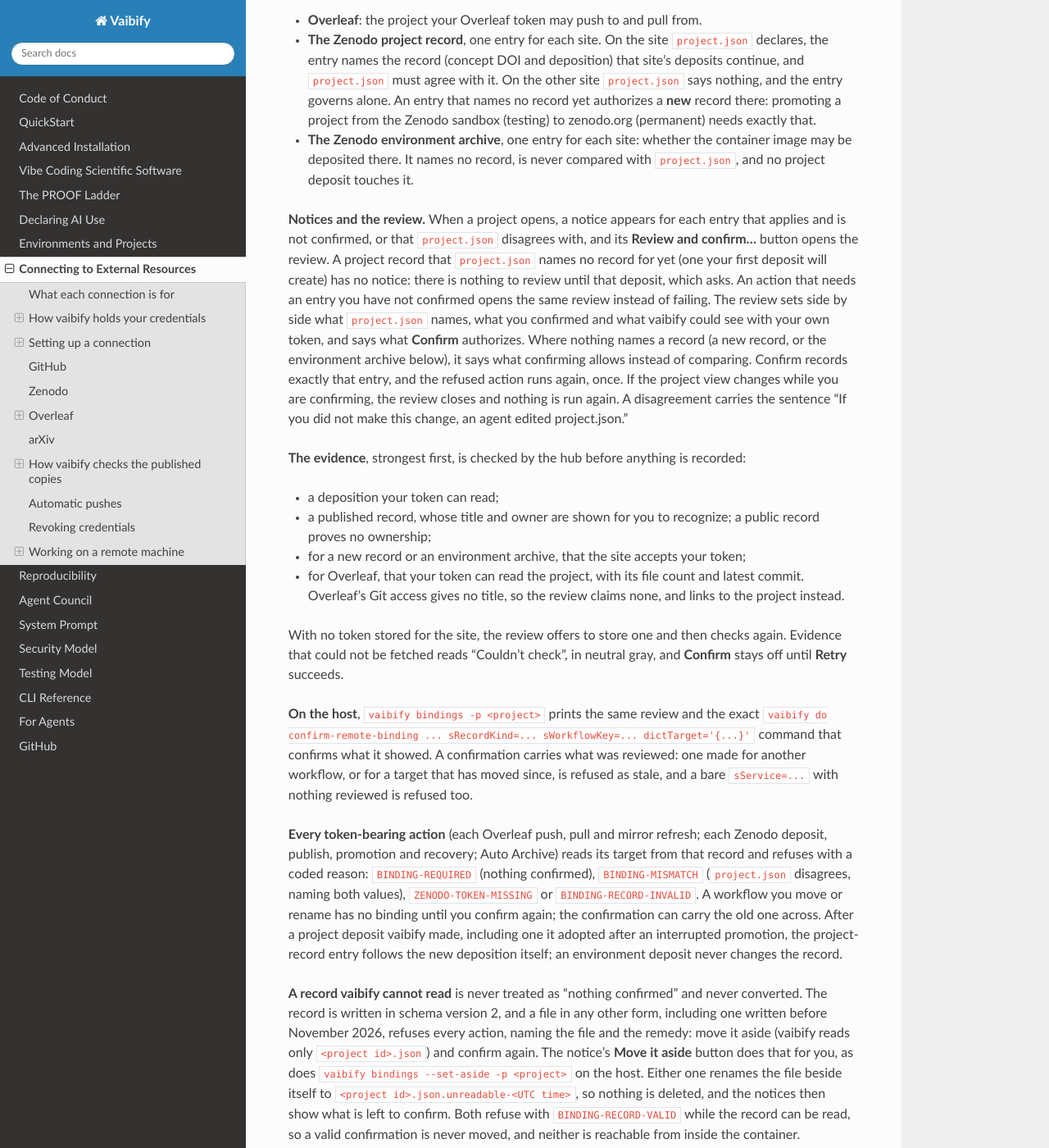
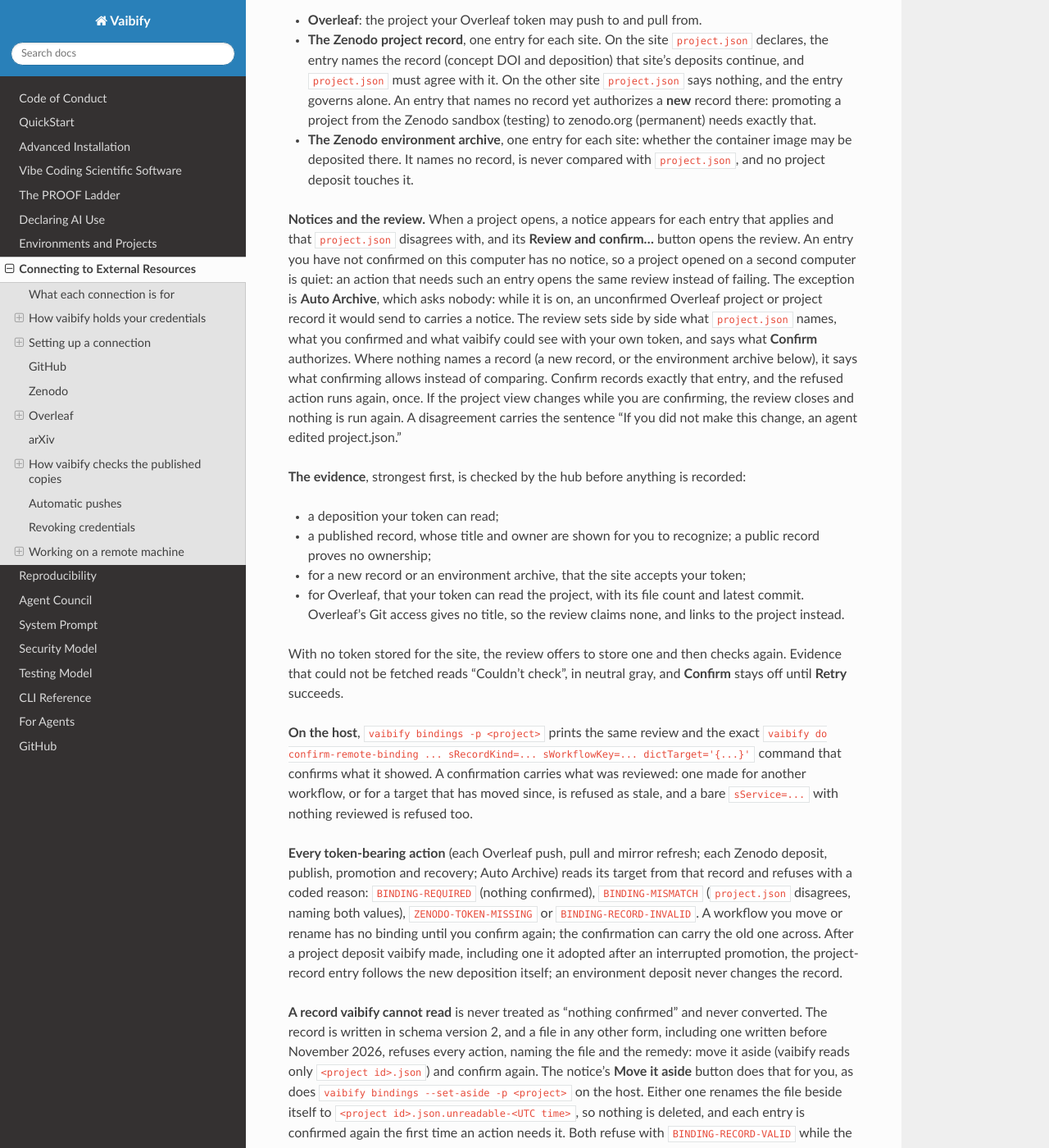
Before and after one commit to RoryBarnes/vaibify, a Sphinx documentation site: the page built from docs/externalResources.md, in a window 1280 px wide and 1400 px high, scrolled down 2755 px. Shown: the whole window at 82% size. Built offline with Sphinx 7.4.7 and the Read the Docs theme 3.1.0, drawn with Linux system fonts in a browser that asks for light colours; the version number could not be read and is left out; some of the changed text lies outside the part shown.

Commit message:
Say nothing about a remote nobody has confirmed on this computer
The first commit silenced only a project record that project.json names
no record for. A second computer still showed "Not confirmed: this
workflow's environment archive on zenodo.org (permanent)" for an archive
the first computer deposited: bindings are kept per computer, so every
entry there starts unconfirmed.

An unconfirmed entry now carries no notice, of any kind. Every action
that spends a token on it is refused until it is confirmed, and that
refusal opens the review and retries once. Auto Archive is the
exception: it asks nobody and its refusal reaches only the hub's log, so
while it is on, an unconfirmed Overleaf project or project record it
would send to is still noticed.

Co-Authored-By: Claude Opus 5.5 <noreply@anthropic.com>

```diff
--- a/docs/externalResources.md
+++ b/docs/externalResources.md
@@ -125,12 +125,13 @@ holds three kinds of entry for each workflow:
   never compared with `project.json`, and no project deposit touches it.
 
 **Notices and the review.** When a project opens, a notice appears for
-each entry that applies and is not confirmed, or that `project.json`
-disagrees with, and its **Review and confirm…** button opens the review.
-A project record that `project.json` names no record for yet (one your
-first deposit will create) has no notice: there is nothing to review
-until that deposit, which asks. An action that needs an entry you have
-not confirmed opens the same review instead of failing. The review sets
+each entry that applies and that `project.json` disagrees with, and its
+**Review and confirm…** button opens the review. An entry you have not
+confirmed on this computer has no notice, so a project opened on a
+second computer is quiet: an action that needs such an entry opens the
+same review instead of failing. The exception is **Auto Archive**,
+which asks nobody: while it is on, an unconfirmed Overleaf project or
+project record it would send to carries a notice. The review sets
 side by side what `project.json` names, what you confirmed and what
 vaibify could see with your own token, and says what **Confirm**
 authorizes. Where nothing names a record (a new record, or the
@@ -184,7 +185,7 @@ notice's **Move it aside** button does that for you, as does
 `vaibify bindings --set-aside -p <project>` on the host. Either one
 renames the file beside itself to
 `<project id>.json.unreadable-<UTC time>`, so nothing is deleted, and
-the notices then show what is left to confirm. Both refuse with
+each entry is confirmed again the first time an action needs it. Both refuse with
 `BINDING-RECORD-VALID` while the record can be read, so a valid
 confirmation is never moved, and neither is reachable from inside the
 container.
@@ -440,7 +441,9 @@ above the step list) pushes a step's files that you have marked for
 Overleaf and Zenodo automatically when that step's verification first
 brings the project to Level 1. It is off by default. A failed
 automatic push is logged and never blocks the step that triggered it;
-the Sync menu remains the way to retry.
+the Sync menu remains the way to retry. Auto Archive sends only to
+remotes you have confirmed on this computer, so while it is on, a
+notice names each one still to confirm.
 
 ## Revoking credentials
 
```
Also changed, not shown: 3 other files.
